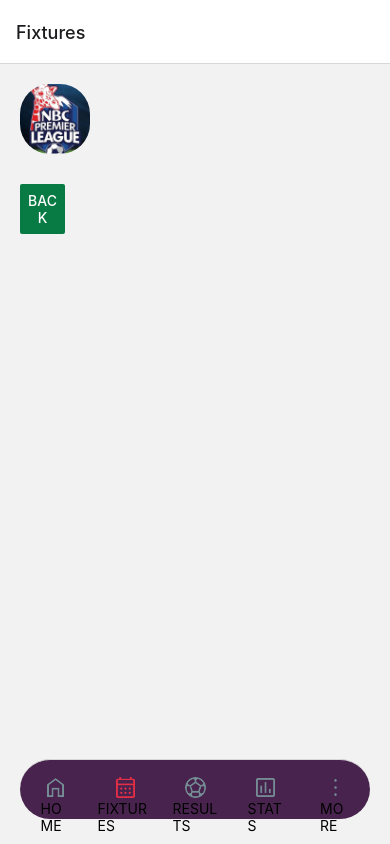
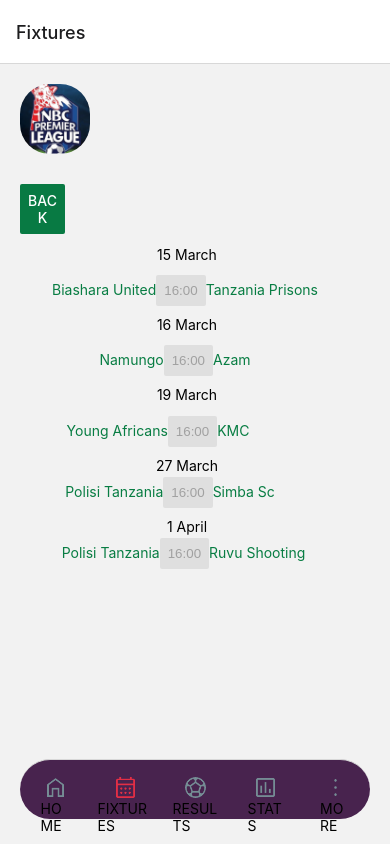
Before and after one commit to JohnGastone/Tanzania-PL, a React Native app: screen /Fixtures in a window 390 px wide. Built offline with nearby package versions, Linux system fonts and the light colour scheme.

Commit message:
Populating fixtures screen

```diff
--- a/screens/Fixtures.js
+++ b/screens/Fixtures.js
@@ -14,7 +14,8 @@
 
 const FixturesScreen = ({navigation}) => {
     return(
-        <View style={StyleSheet.container}>
+
+    <View style={StyleSheet.container}>
         {/* Header */}
         <SafeAreaView>
                 <View style={styles.headersWrapper}>
@@ -28,7 +29,7 @@
 
         {/* Back Button */}
         <View>
-            <TouchableOpacity style={{ height: 80, width: 85, marginTop: 10, padding: 20, alignText: 'center',}}>
+            <TouchableOpacity style={{ height: 80, width: 85, marginTop: 10, padding: 20, alignText: 'center', marginBottom:1}}>
                 <Button
                     title='Back'
                     color='#087A43'
@@ -36,8 +37,90 @@
                 />
             </TouchableOpacity>
         </View>
+        {/* Fixtures */}
+        <View style={styles.fixtures}>
+            {/* Fixture Date */}
+            <View>
+                <Text style={{paddingRight: 16,alignSelf: 'center', marginBottom: 12, color: '#000000'}}>15 March</Text>
+            </View>
+            {/* Fixture */}
+            <View style={styles.fixtureItem}>
+                <Text style={{paddingRight: 20, color:'#087d43', alignSelf: 'center'}}>Biashara United
+                    <Button
+                        title='16:00'
+                        disabled={true}
+                        style={{width: 28,height: 28, paddingHorizontal: 12, color: '#087A43'}}
+                    />
+                    <Text>Tanzania Prisons</Text>
+                </Text>
 
-    </View>
+            </View>
+            {/* Fixture Date */}
+            <View>
+                <Text style={{paddingRight: 16,alignSelf: 'center', marginBottom: 12, color: '#000000'}}>16 March</Text>
+            </View>
+            <View style={styles.fixtureItem}>
+                <Text style={{marginBottom: 10, paddingRight:40, color:'#087d43', alignSelf: 'center'}}>Namungo
+                    <Button
+                        title='16:00'
+                        disabled={true}
+                        style={{width: 28,height: 28, paddingHorizontal: 12, color: '#087A43'}}
+                    />
+                    <Text>Azam</Text>
+                </Text>
+
+                {/* Fixture Date */}
+                <View>
+                    <Text style={{paddingRight: 16,alignSelf: 'center', marginBottom: 3, color: '#000000'}}>19 March</Text>
+                </View>
+
+            </View>
+            <View style={styles.fixtureItem}>
+                <Text style={{paddingRight: 70, color:'#087d43', alignSelf: 'center'}}>Young Africans
+                    <Button
+                        title='16:00'
+                        disabled={true}
+                        style={{width: 28,height: 28, paddingRight: 20, color: '#087A43'}}
+                    />
+                    <Text>KMC </Text>
+                </Text>
+
+            </View>
+
+            {/* Fixture Date */}
+            <View>
+                <Text style={{paddingRight: 16,alignSelf: 'center', marginBottom: 3, color: '#000000'}}>27 March</Text>
+            </View>
+            <View style={styles.fixtureItem}>
+                <Text style={{paddingRight: 50, color:'#087d43', alignSelf: 'center'}}>Polisi Tanzania
+                    <Button
+                        title='16:00'
+                        disabled={true}
+                        style={{width: 28,height: 28, paddingHorizontal: 12, color: '#087A43'}}
+                    />
+                    <Text>Simba Sc</Text>
+                </Text>
+
+            </View>
+
+            {/* Fixture Date */}
+            <View>
+                    <Text style={{paddingRight: 16,alignSelf: 'center', marginBottom: 3, color: '#000000'}}>1 April</Text>
+                </View>
+            <View style={styles.fixtureItem}>
+                <Text style={{paddingRight: 23, color:'#087d43', alignSelf: 'center'}}>Polisi Tanzania
+                    <Button
+                        title='16:00'
+                        disabled={true}
+                        style={{width: 28,height: 28, paddingHorizontal: 12, color: '#087A43'}}
+                    />
+                    <Text>Ruvu Shooting</Text>
+                </Text>
+
+            </View>
+
+        </View>
+     </View>
     );
 }
 
@@ -63,5 +146,16 @@
         height: 70,
         borderRadius: 30
     },
+    fixtures:{
+        paddingTop: 1
+    },
+    fixtureItem:{
+        paddingHorizontal: 28,
+        marginBottom:10
+    },
+    buttonText:{
+
+
+    },
 
 });
--- a/screens/Home.js
+++ b/screens/Home.js
@@ -201,7 +201,7 @@
                                         height: 34,
                                         padding: 4,
                                         marginVertical: 10,
-                                        alignSelf: 'center'
+                                        alignSelf: 'center',
                                     }}
 
                                 />
```
